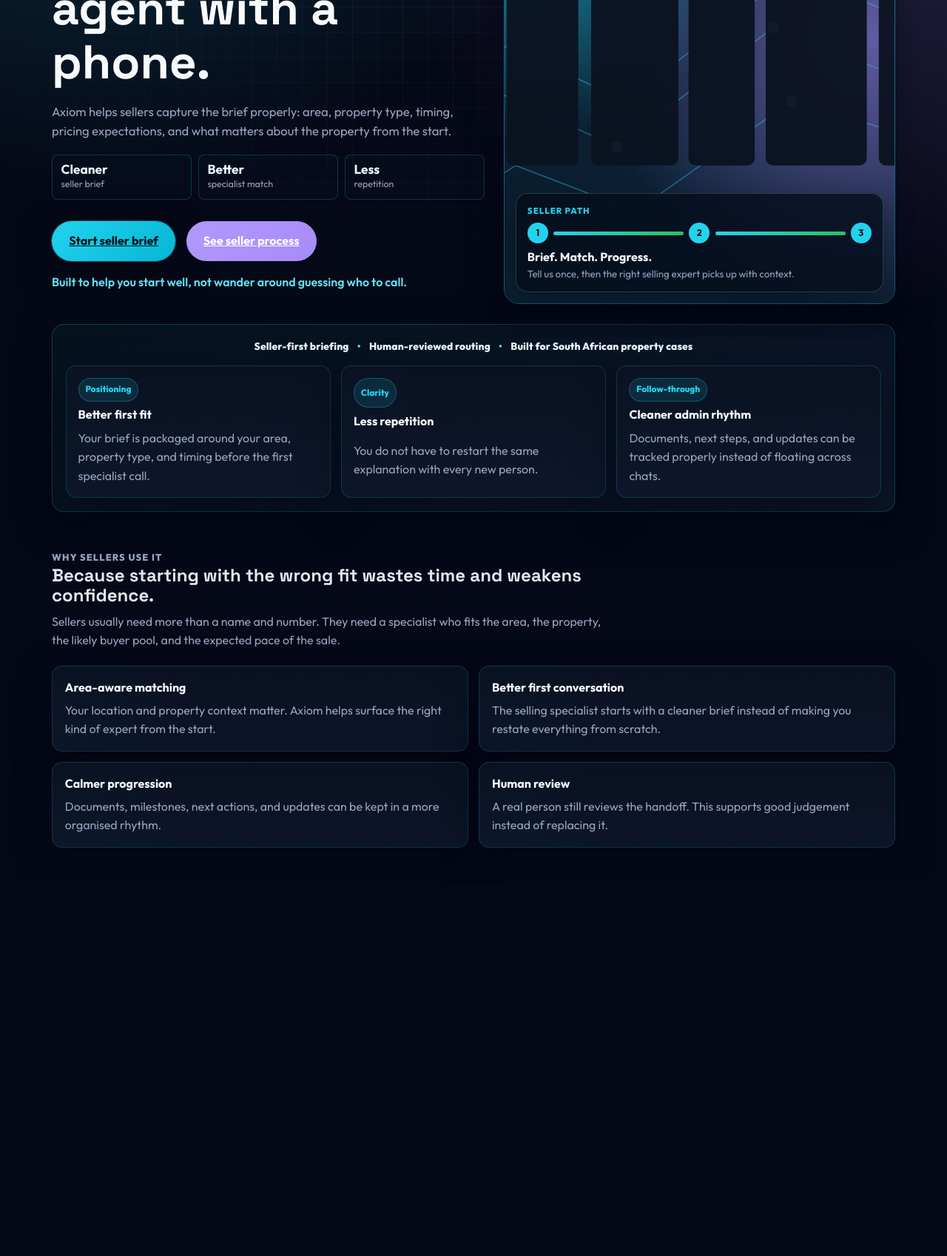
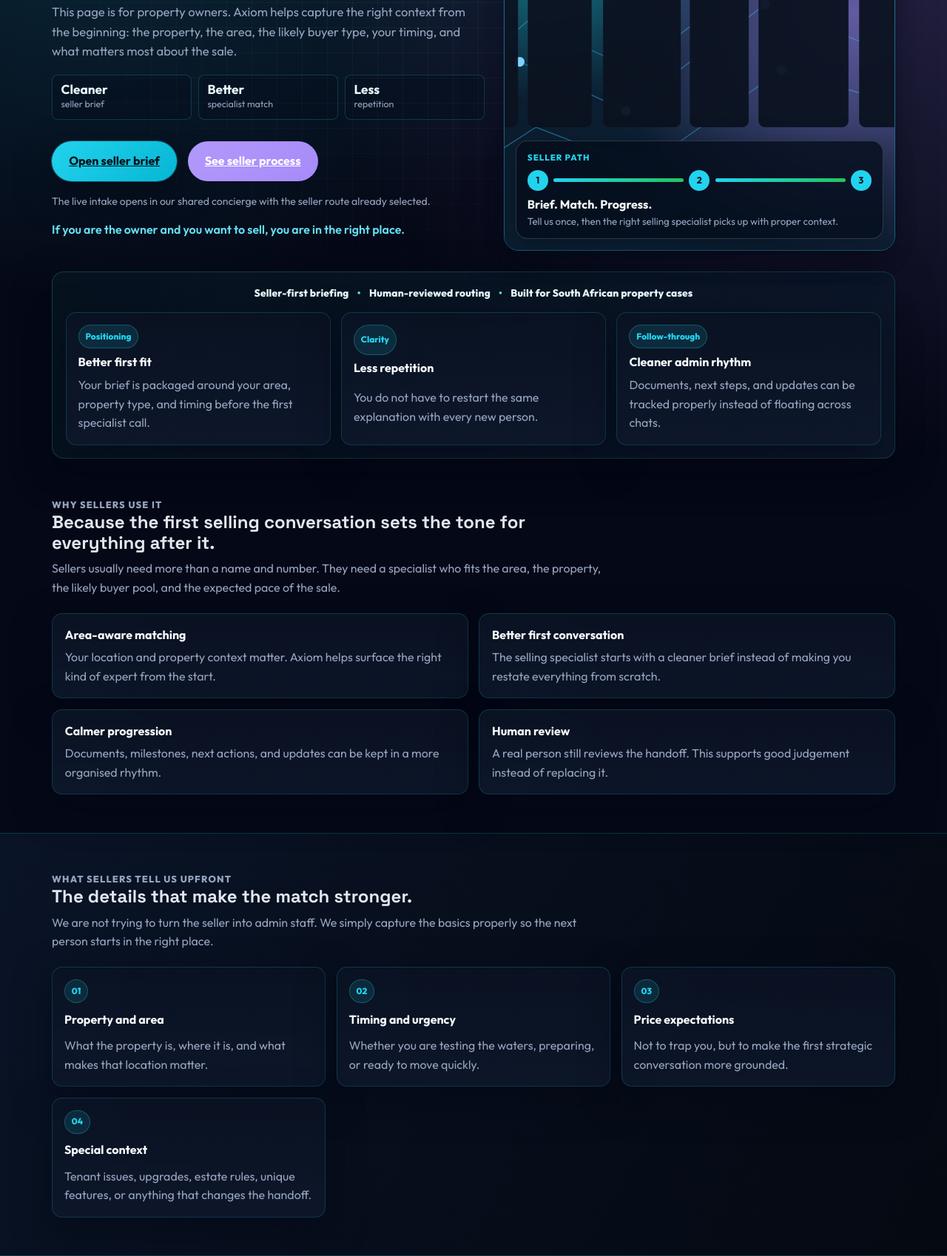
Before and after one commit to Stefan-Roodt/Axiom-Realty-AI, a website: page sellers.html in a window 1280 px wide. Shown: the part 467-2165 px from the top of the page at 74% size. Before the commit the page ends 1664 px from the top, so only its background shows below. Drawn offline with Linux system fonts and the light colour scheme.

Commit message:
Clarify seller route page and fixed header

```diff
--- a/sellers.html
+++ b/sellers.html
@@ -3,7 +3,7 @@
   <head>
     <meta charset="UTF-8" />
     <meta name="viewport" content="width=device-width, initial-scale=1.0" />
-    <title>Axiom Realty AI | For Sellers</title>
+    <title>Axiom Realty AI | Sell a Property</title>
     <meta
       name="description"
       content="Axiom Realty AI helps sellers package the right property brief, find the right specialist, and keep the selling process organised from the first step."
@@ -15,27 +15,31 @@
       rel="stylesheet"
     />
     <link rel="stylesheet" href="styles.css" />
+    <link rel="stylesheet" href="route-header.css" />
   </head>
   <body>
+    <div class="site-header">
+      <nav class="nav wrapper" aria-label="Primary">
+        <a class="brand" href="index.html">
+          <img src="assets-logo.svg" alt="Axiom Realty AI" />
+          <span class="brand-text">Property Concierge</span>
+        </a>
+        <div class="nav-links">
+          <a class="admin-nav-link primary-route-link" href="index.html">Home</a>
+          <a class="admin-nav-link" href="buyers.html">Buy</a>
+          <a class="admin-nav-link" href="agents.html">Agents</a>
+        </div>
+      </nav>
+    </div>
     <header class="hero concierge-page-hero" id="top">
       <div class="mesh" aria-hidden="true"></div>
-      <nav class="nav wrapper">
-        <a class="brand" href="index.html">
-          <img src="assets-logo.svg" alt="Axiom Realty AI" />
-        </a>
-        <div class="nav-links">
-          <a class="admin-nav-link" href="index.html">Home</a>
-          <a class="admin-nav-link" href="sellers.html">For Sellers</a>
-          <a class="admin-nav-link" href="agents.html">For Agents</a>
-        </div>
-      </nav>
 
       <div class="hero-content wrapper concierge-hero-grid">
         <div class="copy concierge-hero-copy">
-          <p class="eyebrow">For Sellers</p>
-          <h1>Get the right selling specialist, not just the nearest agent with a phone.</h1>
+          <p class="eyebrow">Sell a Property</p>
+          <h1>You own a property and want to sell it properly.</h1>
           <p class="subtext">
-            Axiom helps sellers capture the brief properly: area, property type, timing, pricing expectations, and what matters about the property from the start.
+            This page is for property owners. Axiom helps capture the right context from the beginning: the property, the area, the likely buyer type, your timing, and what matters most about the sale.
           </p>
           <div class="hero-proof-grid concierge-proof-grid" aria-label="Seller proof points">
             <span><strong>Cleaner</strong> seller brief</span>
@@ -43,10 +47,11 @@
             <span><strong>Less</strong> repetition</span>
           </div>
           <div class="cta-group">
-            <a class="btn btn-primary" href="index.html">Start seller brief</a>
+            <a class="btn btn-primary" href="index.html?intent=sell">Open seller brief</a>
             <a class="btn btn-secondary" href="#seller-process">See seller process</a>
           </div>
-          <p class="promise-text">Built to help you start well, not wander around guessing who to call.</p>
+          <p class="small-note">The live intake opens in our shared concierge with the seller route already selected.</p>
+          <p class="promise-text">If you are the owner and you want to sell, you are in the right place.</p>
         </div>
 
         <div class="hero-visual concierge-visual">
@@ -57,7 +62,7 @@
               <b>1</b><i></i><b>2</b><i></i><b>3</b>
             </div>
             <strong>Brief. Match. Progress.</strong>
-            <small>Tell us once, then the right selling expert picks up with context.</small>
+            <small>Tell us once, then the right selling specialist picks up with proper context.</small>
           </div>
         </div>
       </div>
@@ -92,7 +97,7 @@
       <section class="section wrapper" id="seller-process">
         <div class="section-heading product-heading">
           <p class="eyebrow">Why Sellers Use It</p>
-          <h2>Because starting with the wrong fit wastes time and weakens confidence.</h2>
+          <h2>Because the first selling conversation sets the tone for everything after it.</h2>
           <p>
             Sellers usually need more than a name and number. They need a specialist who fits the area, the property, the likely buyer pool, and the expected pace of the sale.
           </p>
@@ -116,6 +121,40 @@
           </article>
         </div>
       </section>
+
+      <section class="section accent">
+        <div class="wrapper">
+          <div class="section-heading product-heading">
+            <p class="eyebrow">What Sellers Tell Us Upfront</p>
+            <h2>The details that make the match stronger.</h2>
+            <p>
+              We are not trying to turn the seller into admin staff. We simply capture the basics properly so the next person starts in the right place.
+            </p>
+          </div>
+          <div class="concierge-feature-grid">
+            <article class="concierge-feature-card">
+              <span>01</span>
+              <strong>Property and area</strong>
+              <p>What the property is, where it is, and what makes that location matter.</p>
+            </article>
+            <article class="concierge-feature-card">
+              <span>02</span>
+              <strong>Timing and urgency</strong>
+              <p>Whether you are testing the waters, preparing, or ready to move quickly.</p>
+            </article>
+            <article class="concierge-feature-card">
+              <span>03</span>
+              <strong>Price expectations</strong>
+              <p>Not to trap you, but to make the first strategic conversation more grounded.</p>
+            </article>
+            <article class="concierge-feature-card">
+              <span>04</span>
+              <strong>Special context</strong>
+              <p>Tenant issues, upgrades, estate rules, unique features, or anything that changes the handoff.</p>
+            </article>
+          </div>
+        </div>
+      </section>
     </main>
   </body>
 </html>
```
